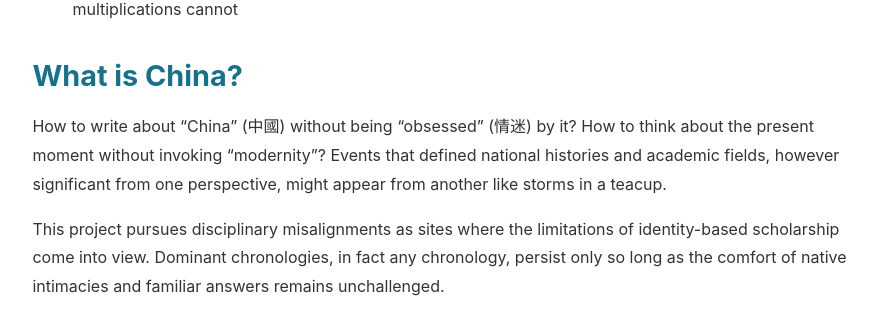
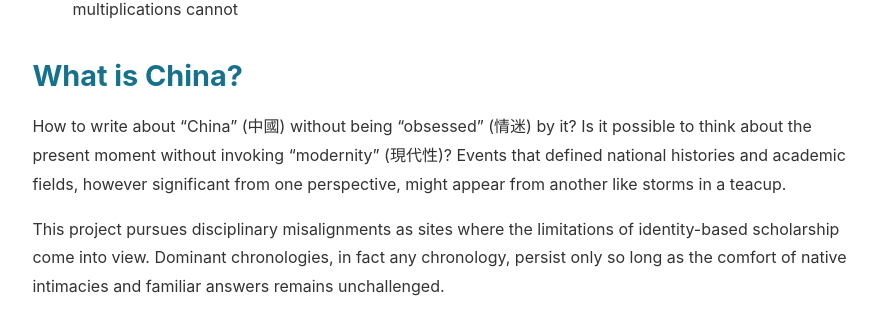
Before and after one commit to mcjkurz/qhchina, a Jekyll site: the page built from docs/index.md, in a window 1280 px wide. Shown: the part 1100-1409 px from the top of the page, without its empty margins (198-1081 px from the left). Built offline with Jekyll 4.4.1, drawn with Linux system fonts in a browser that asks for light colours.

Commit message:
main index update

```diff
--- a/docs/index.md
+++ b/docs/index.md
@@ -43,7 +43,7 @@
 
 ## What is China?
 
-How to write about "China" (中國) without being "obsessed" (情迷) by it? How to think about the present moment without invoking "modernity"? Events that defined national histories and academic fields, however significant from one perspective, might appear from another like storms in a teacup.
+How to write about "China" (中國) without being "obsessed" (情迷) by it? Is it possible to think about the present moment without invoking "modernity" (現代性)? Events that defined national histories and academic fields, however significant from one perspective, might appear from another like storms in a teacup.
 
 This project pursues disciplinary misalignments as sites where the limitations of identity-based scholarship come into view. Dominant chronologies, in fact any chronology, persist only so long as the comfort of native intimacies and familiar answers remains unchallenged.
 
```
